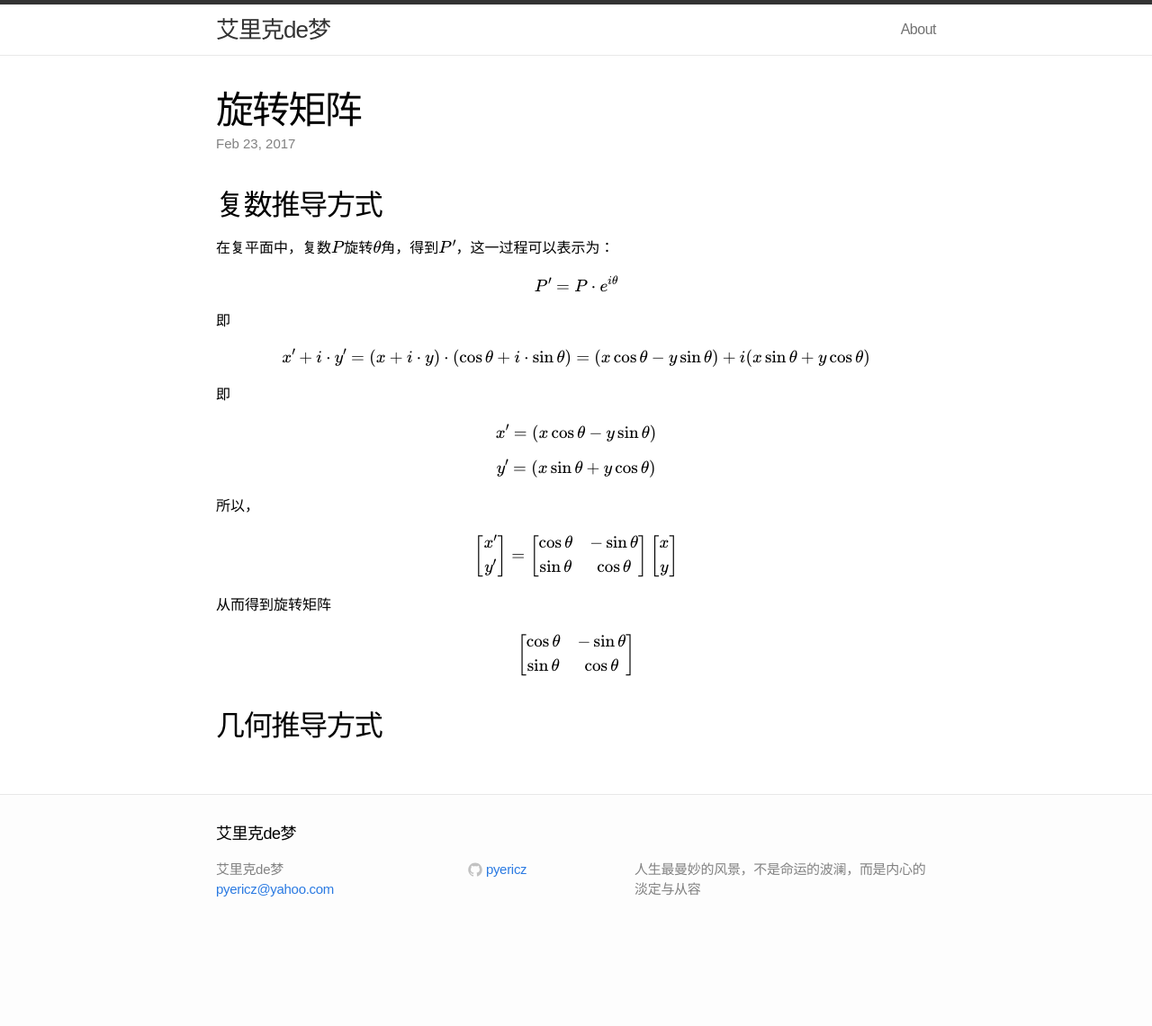
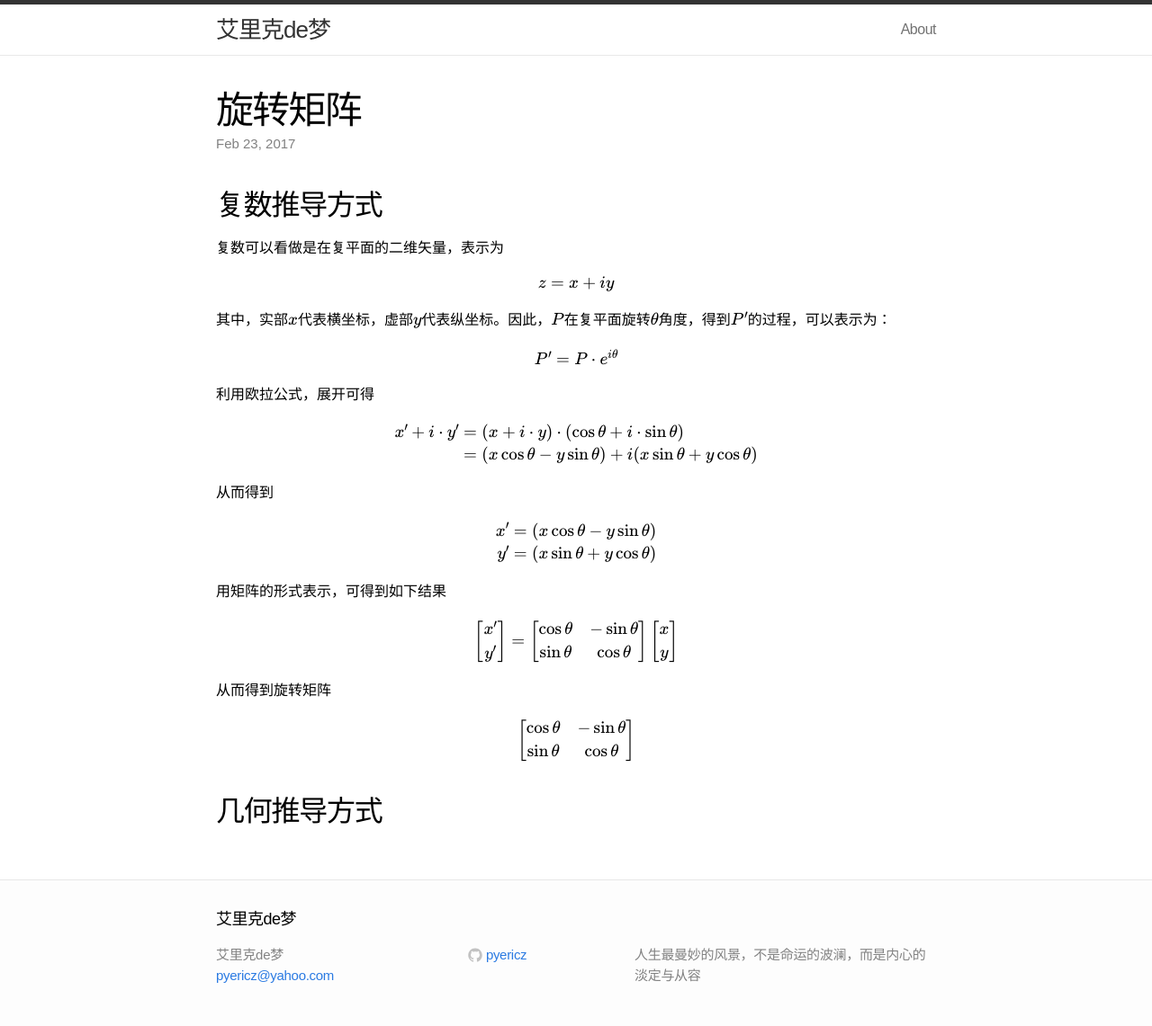
Before and after one commit to pyericz/blog, a Jekyll site: the page built from _posts/2017-02-23-rotation-matrix.markdown, in a window 1280 px wide. Shown: the whole page at 90% size. Built offline with Jekyll 4.4.1, drawn with Linux system fonts in a browser that asks for light colours; formulas are drawn with MathJax 3; before the commit the page ends 1046 px from its top, so only the background shows below that.

Commit message:
公式对齐

```diff
--- a/_posts/2017-02-23-rotation-matrix.markdown
+++ b/_posts/2017-02-23-rotation-matrix.markdown
@@ -5,24 +5,37 @@ title: 旋转矩阵
 
 ## 复数推导方式
 
-在复平面中，复数$$P$$旋转$$\theta$$角，得到$$P'$$，这一过程可以表示为：
-\begin{equation}
+复数可以看做是在复平面的二维矢量，表示为<br>
+
+$$
+z = x + iy
+$$
+
+其中，实部$$x$$代表横坐标，虚部$$y$$代表纵坐标。因此，$$P$$在复平面旋转$$\theta$$角度，得到$$P'$$的过程，可以表示为：
+
+$$
 P' = P \cdot e^{i\theta}
-\end{equation}
-即<br>
-\begin{equation}
-\begin{split}
+$$
+
+利用欧拉公式，展开可得<br>
+
+$$
+\begin{align}
 x'+i\cdot y' &= (x+i \cdot y) \cdot (\cos\theta + i\cdot \sin\theta) \\
 &= (x \cos\theta-y\sin\theta)+i(x\sin\theta+y\cos\theta)
-\end{split}
-\end{equation}
-即<br>
+\end{align}
+$$
 
-$$x'=(x \cos\theta-y\sin\theta)$$
+从而得到<br>
 
-$$y'=(x\sin\theta+y\cos\theta)$$
+$$
+\begin{align}
+x'&=(x \cos\theta-y\sin\theta)\\
+y'&=(x\sin\theta+y\cos\theta)
+\end{align}
+$$
 
-所以，<br>
+用矩阵的形式表示，可得到如下结果<br>
 
 $$\begin{bmatrix}x'\\ y' \end{bmatrix}=\begin{bmatrix}\cos\theta&-\sin\theta\\\sin\theta&\cos\theta\end{bmatrix}\begin{bmatrix}x \\ y\end{bmatrix}$$
 
```
